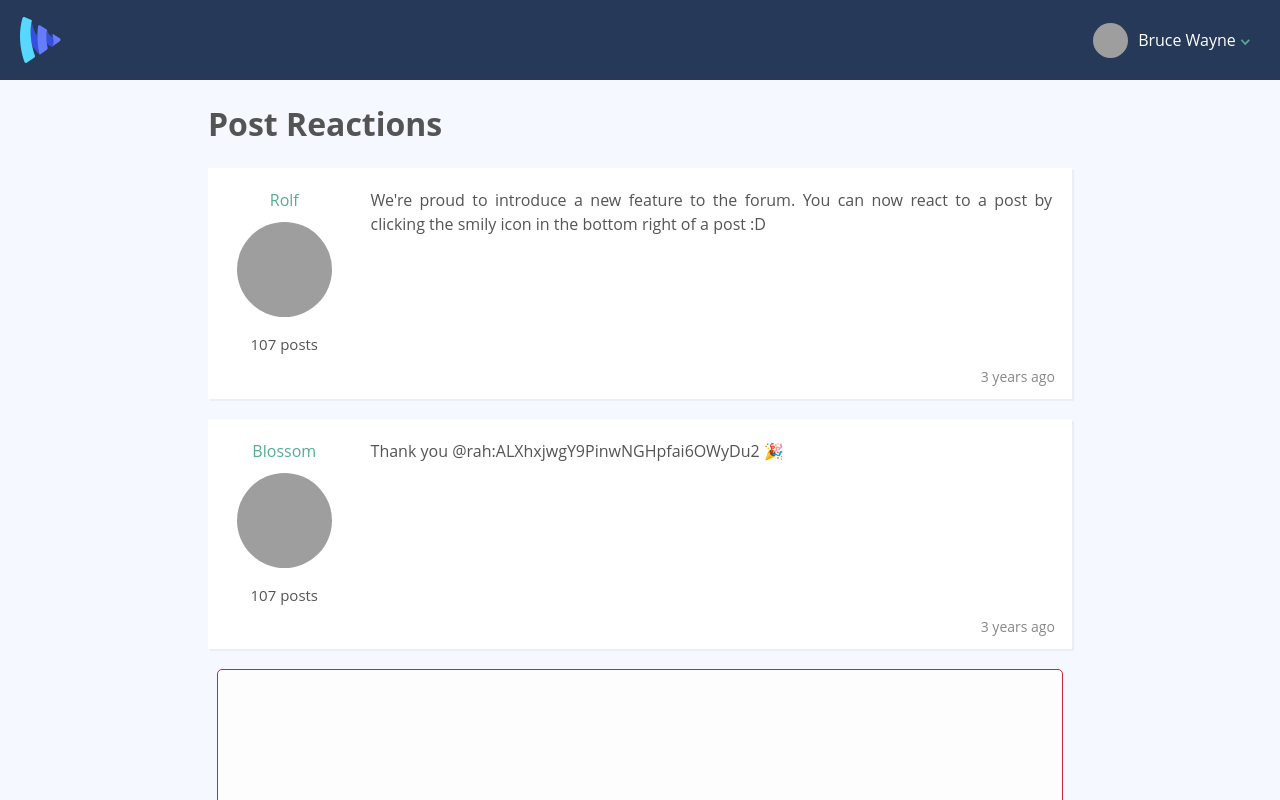
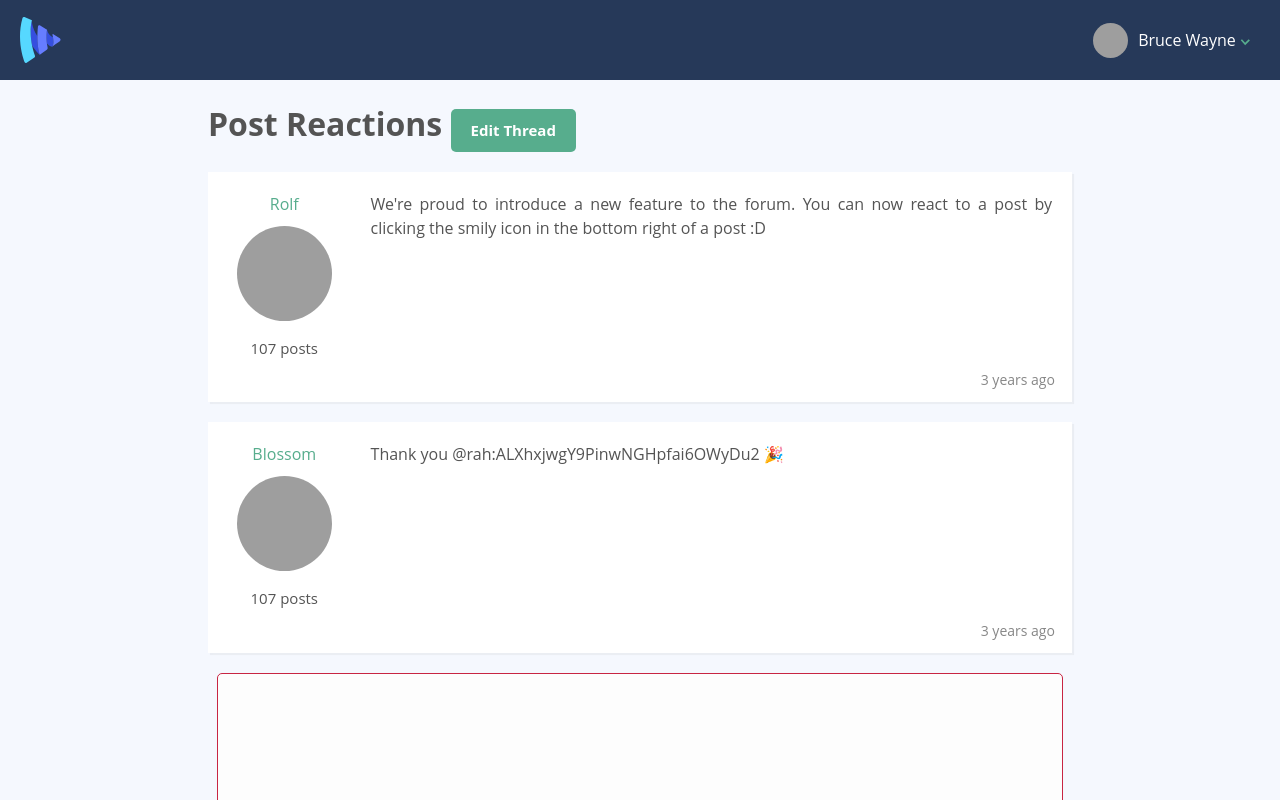
Before and after one commit to Yariandres/vue-mastery-forum, a Vue app: page /thread/-KvgjI6bfbWYlbYV5ndr in a window 1280 px wide. Shown: the top 800 px of the page. Built offline with nearby package versions, Linux system fonts and the light colour scheme; grey boxes are pictures that could not be loaded.

Commit message:
Refactor form button label in ThreadEditor.vue and add "Edit Thread" button in PageThreadShow.vue

```diff
--- a/src/components/ThreadEditor.vue
+++ b/src/components/ThreadEditor.vue
@@ -1,5 +1,5 @@
 <script setup lang="ts">
-import { reactive, ref } from 'vue';
+import { computed, reactive } from 'vue';
 import { defineEmits } from 'vue';
 
 const emit = defineEmits<{
@@ -23,6 +23,10 @@ const form = reactive<{
 const save = () => {
   emit('save', { ...form });
 };
+
+const existing = computed(() => {
+  return !!props.title;
+});
 </script>
 
 <template>
@@ -49,7 +53,9 @@ const save = () => {
     </div>
     <div class="form-group">
       <button @click="emit('cancel')" class="btn btn-ghost">Cancel</button>
-      <button type="submit" class="btn btn-blue">Publish</button>
+      <button type="submit" class="btn btn-blue">
+        {{ existing ? 'Update' : 'Publish' }}
+      </button>
     </div>
   </form>
 </template>
--- a/src/components/pages/PageThreadShow.vue
+++ b/src/components/pages/PageThreadShow.vue
@@ -45,6 +45,13 @@ const addPost = (eventData: EventData) => {
   <div v-if="thread" class="col-large push-top">
     <h1>
       {{ thread.title }}
+      <router-link
+        :to="{ name: 'ThreadEdit', params: { id: thread.id } }"
+        class="btn-green btn-small"
+        tag="button"
+      >
+        Edit Thread
+      </router-link>
     </h1>
     <post-list :posts="threadPosts" />
 
--- a/src/components/pages/PagesThreadEdit.vue
+++ b/src/components/pages/PagesThreadEdit.vue
@@ -23,7 +23,7 @@ const text = computed(() => {
 
 const save = async ({ title, text }: { title: string; text: string }) => {
   const thread = await store.updateThread({
-    forumId: props.id,
+    id: props.id,
     title,
     text,
   });
@@ -32,7 +32,7 @@ const save = async ({ title, text }: { title: string; text: string }) => {
 };
 
 const cancel = () => {
-  router.push({ name: 'Forum', params: { id: thread.value?.id } });
+  router.push({ name: 'ThreadShow', params: { id: props.id } });
 };
 </script>
 <template>
--- a/src/store/dataSource.ts
+++ b/src/store/dataSource.ts
@@ -103,14 +103,13 @@ export const useDataSource = defineStore('dataSource', {
 
       if (post.id && index !== -1) {
         this.dataSource.posts[index] = post;
-        return;
-      } else {
-        post.id = 'YYYMM' + Math.random();
-        post.userId = this.authId;
-        post.publishedAt = Math.floor(Date.now() / 1000);
+      }
 
-        this.dataSource.posts.push(post);
-      }
+      post.id = 'YYYMM' + Math.random();
+      post.userId = this.authId;
+      post.publishedAt = Math.floor(Date.now() / 1000);
+
+      this.dataSource.posts.push(post);
 
       const thread = this.dataSource.threads.find(
         (thread) => thread.id === post.threadId
@@ -123,6 +122,7 @@ export const useDataSource = defineStore('dataSource', {
 
     async updateThread({ title, text, id }: any) {
       const thread = this.dataSource.threads.find((thread) => thread.id === id);
+
       const post = this.dataSource.posts.find(
         (post) => post.id === thread?.posts[0]
       );
@@ -130,7 +130,7 @@ export const useDataSource = defineStore('dataSource', {
       const newThread = { ...thread, title };
       const newPost = { ...post, text };
 
-      this.updateThread(newThread);
+      this.setThread(newThread);
       this.createPost(newPost);
 
       return newThread;
```
